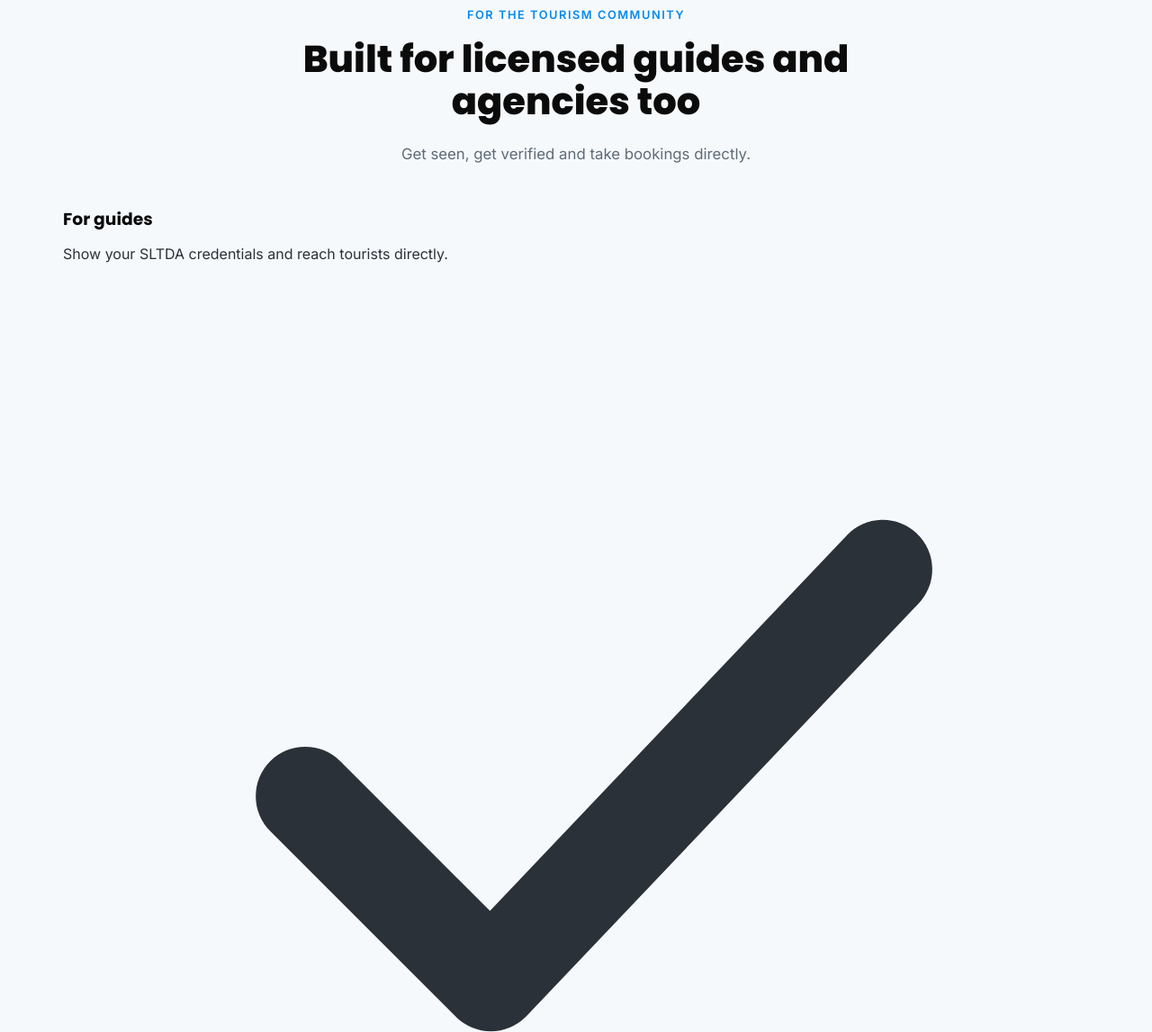
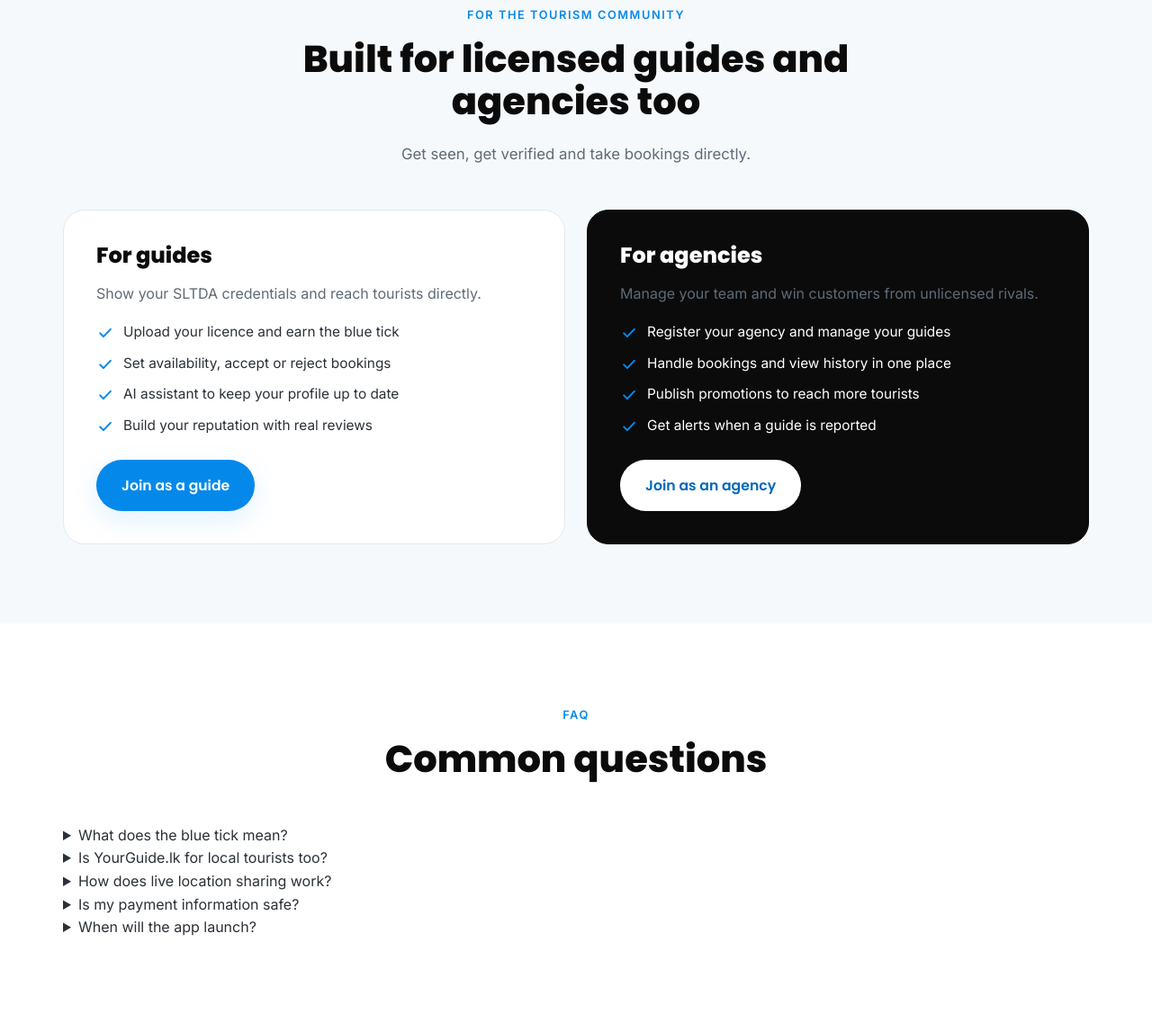
Before and after one commit to chathuranga-K/tour-guide-application, a plain HTML site: page marketing-landing-page/index.html in a window 1280 px wide. Shown: the part 3786-4933 px from the top of the page at 90% size. Drawn offline with Linux system fonts and the light colour scheme.

Commit message:
Add guides and agencies card styles

```diff
--- a/marketing-landing-page/style.css
+++ b/marketing-landing-page/style.css
@@ -305,3 +305,18 @@ h1, h2, h3 { font-family: "Poppins", "Inter", sans-serif; color: var(--ink); lin
 .live { display: inline-flex; align-items: center; gap: 8px; font-weight: 700; }
 .live::before { content: ""; width: 10px; height: 10px; border-radius: 50%; background: #4ade80; box-shadow: 0 0 0 5px rgba(74,222,128,.3); }
 .panel small { opacity: .85; display: block; }
+.audience { display: grid; grid-template-columns: repeat(2, 1fr); gap: 24px; }
+.aud {
+  border-radius: 24px; padding: 36px; border: 1px solid var(--line); background: #fff;
+  transition: transform .35s cubic-bezier(.2,.8,.2,1), box-shadow .35s ease, border-color .35s ease;
+}
+.aud:hover { transform: translateY(-8px); border-color: #bfe0fb; box-shadow: 0 28px 56px rgba(11,11,11,.14), 0 6px 16px rgba(4,137,235,.12); }
+.aud--dark:hover { border-color: var(--blue); box-shadow: 0 28px 56px rgba(4,137,235,.34), 0 6px 16px rgba(0,0,0,.35); }
+.aud--dark { background: var(--ink); border-color: var(--ink); }
+.aud--dark h3, .aud--dark li { color: #fff; }
+.aud--dark p { color: #b6c0ca; }
+.aud h3 { font-size: 1.5rem; font-weight: 800; }
+.aud p { color: var(--muted); }
+.aud ul { list-style: none; padding: 0; margin: 18px 0 26px; display: grid; gap: 10px; }
+.aud li { display: flex; gap: 10px; align-items: flex-start; font-size: .96rem; }
+.aud li svg { width: 20px; height: 20px; flex: none; margin-top: 3px; color: var(--blue); }
```
